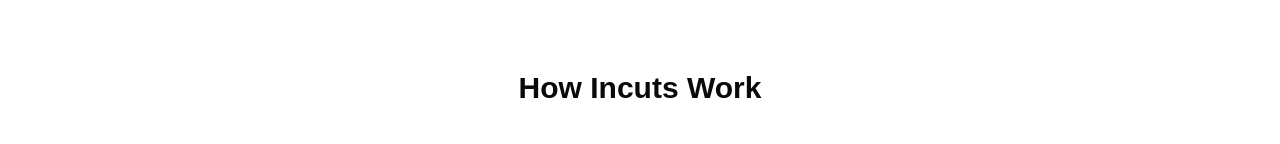
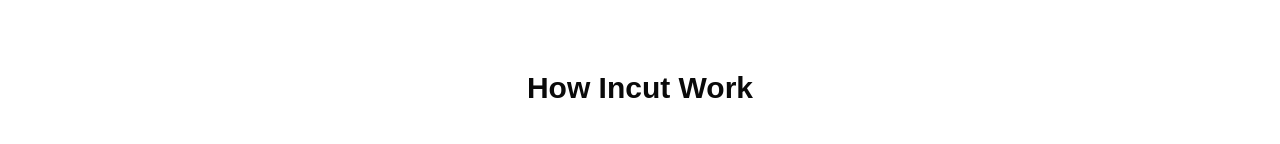
Before and after one commit to Incuts/incut, a Next.js app: page / in a window 1280 px wide. Shown: the part 606-750 px from the top of the page. Built offline with nearby package versions, Linux system fonts and the light colour scheme.

Commit message:
fix: typo

```diff
--- a/src/modules/HowItWorks/presentation/page.tsx
+++ b/src/modules/HowItWorks/presentation/page.tsx
@@ -6,7 +6,7 @@ import Kickoff from "@/core/assets/images/working3.png";
 const page = () => {
   return (
     <div className="px-5 flex flex-col justify-center items-center gap-10 mb-10 lg:mb-20 text-center">
-      <p className="text-3xl font-bold px-5">How Incuts Work</p>
+      <p className="text-3xl font-bold px-5">How Incut Work</p>
       <div className="flex flex-row justify-between gap-2">
         <div className="relative">
           <Image src={DiscoveryCall} alt="img" />
```
